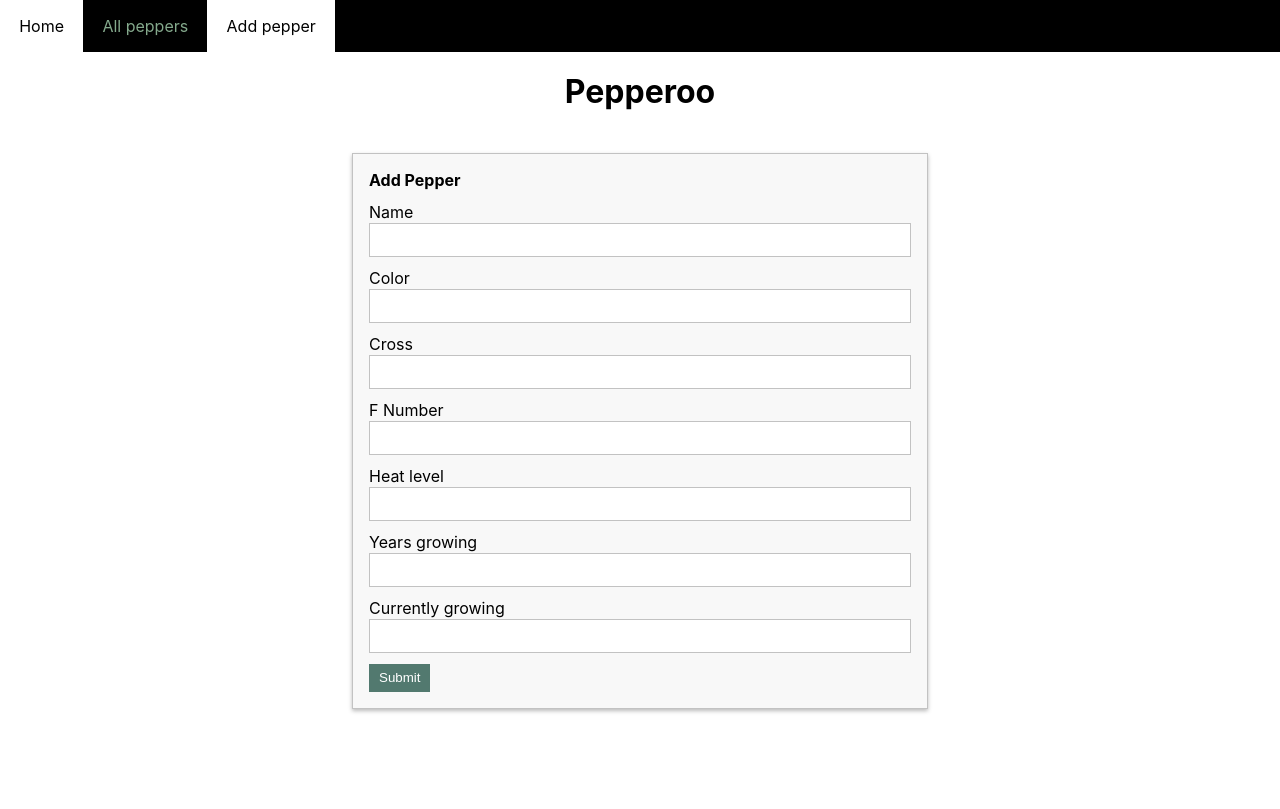
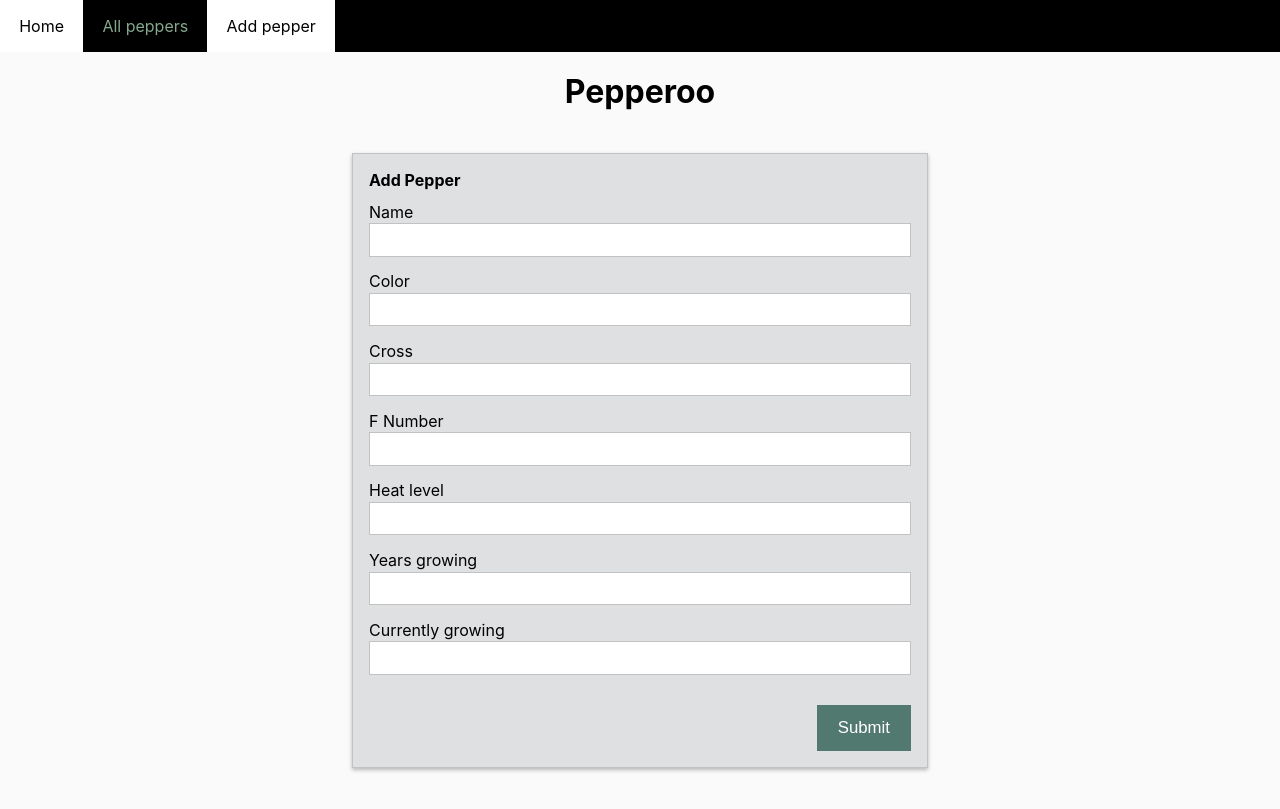
Before and after one commit to handyCAPS/pepperoo, a Next.js app: page /pepper-form in a window 1280 px wide. Built offline with nearby package versions, Linux system fonts and the light colour scheme.

Commit message:
Adds footer to form

```diff
--- a/components/button/Button.module.css
+++ b/components/button/Button.module.css
@@ -1,6 +1,18 @@
 .button {
+	font-size: 1.05em;
 	border: none;
 	background-color: var(--c-button);
 	color: var(--c-button-contrast);
-	padding: 0.5em 0.75em;
+	padding: 0.75em 1.25em;
+	cursor: pointer;
+	transition: 0.23s;
 }
+
+.button:hover, .button:focus {
+	background-color: var(--c-button-hover);
+}
+
+.button:focus {
+	outline: 1px dotted var(--c-button-hover);
+	outline-offset: 4px;
+}
--- a/components/form/field/Form-group.module.css
+++ b/components/form/field/Form-group.module.css
@@ -1,6 +1,12 @@
 .formGroup {
 	display: flex;
 	flex-wrap: wrap-reverse;
+	margin-bottom: 0.23em;
+	transition: margin 0.2s;
+}
+
+.formGroup:focus-within {
+	margin-bottom: 0;
 }
 
 .formGroup label,
--- a/components/layout/body/Body.module.css
+++ b/components/layout/body/Body.module.css
@@ -1,5 +1,6 @@
 .outer {
-
+	background-color: var(--c-bg-lightest);
+	min-height: 100vh;
 }
 
 .inner {
--- a/pages/pepper-form/PepperForm.module.css
+++ b/pages/pepper-form/PepperForm.module.css
@@ -2,3 +2,10 @@
 	max-width: 36em;
 	margin: 0 auto;
 }
+
+.formFooter {
+	display: flex;
+	align-items: center;
+	justify-content: flex-end;
+	padding-top: 1em;
+}
--- a/pages/pepper-form/index.tsx
+++ b/pages/pepper-form/index.tsx
@@ -1,58 +1,18 @@
 import classes from "./PepperForm.module.css";
 
 import { NextPage } from "next";
-import React, { FormEvent } from "react";
+import React from "react";
 import FormBody from "../../components/form/field/form-body";
 import TextInput, {
 	TextInputProps,
 } from "../../components/form/field/text-input";
-import {
-	FormItem,
-	FormValueType,
-	InputType,
-} from "../../components/form/interfaces/formvalues.interface";
 import PepperFormValues, { PepperFormFields } from "./pepper-form-values";
 import Button from "../../components/button";
 
-const pepperFormValues2: FormItem<InputType, FormValueType>[] = [
-	{
-		type: "text",
-		name: "Number",
-	},
-	{
-		type: "text",
-		name: "Name",
-	},
-	{
-		type: "text",
-		name: "Color",
-	},
-	{
-		type: "checkbox",
-		name: "Cross",
-	} as FormItem<"checkbox", boolean>,
-	{
-		type: "select",
-		name: "Heat level",
-	} as FormItem<"select">,
-	{
-		type: "text",
-		name: "Years in garden",
-	},
-	{
-		type: "text",
-		name: "Currently growing",
-	},
-	{
-		type: "textarea",
-		name: "Remarks",
-	} as FormItem<"textarea">,
-];
 const PepperForm: NextPage = () => {
 	const handleSubmit = (event: React.FormEvent<HTMLFormElement>) => {
 		event.preventDefault();
 		console.log('WE have a submit!');
-
 	};
 	return (
 		<div className={classes.pepperForm}>
@@ -68,7 +28,7 @@ const PepperForm: NextPage = () => {
 							return <TextInput {...textItem} key={index}></TextInput> ;
 					}
 				})}
-				<Button type="submit">Submit</Button>
+				<footer className={classes.formFooter}><Button type="submit">Submit</Button></footer>
 			</FormBody>
 		</div>
 	);
--- a/styles/root.css
+++ b/styles/root.css
@@ -3,16 +3,21 @@
 	--c-green-light-1: #84a98c;
 	--c-green-light-2: #cad2c5;
 	--c-green-dark-1: #354f52;
-	--c-green--dark-2: #2f3e46;
+	--c-green-dark-2: #2f3e46;
 
 	--c-brand-main: var(--c-green);
+	--c-brand-main-dark-1: var(--c-green-dark-1);
+	--c-brand-main-dark-2: var(--c-green-dark-2);
+	--c-brand-main-light-1: var(--c-green-light-1);
+	--c-brand-main-light-2: var(--c-green-light-2);
 	--c-brand-main-contrast: #fff;
 
 	--c-link: var(--c-green-light-1);
 	--c-link-hover: var(--c-green-dark-1);
 
 	--c-bg-dark: #000;
-	--c-bg-slight: #f8f8f8;
+	--c-bg-lightest: #FAFAFA;
+	--c-bg-slight: #DFE0E2;
 	--c-dark-contrast: #fff;
 
 	--c-contrast-border: #a2a2a2;
@@ -21,4 +26,5 @@
 
 	--c-button: var(--c-brand-main);
 	--c-button-contrast: var(--c-brand-main-contrast);
+	--c-button-hover: var(--c-brand-main-dark-1);
 }
```
